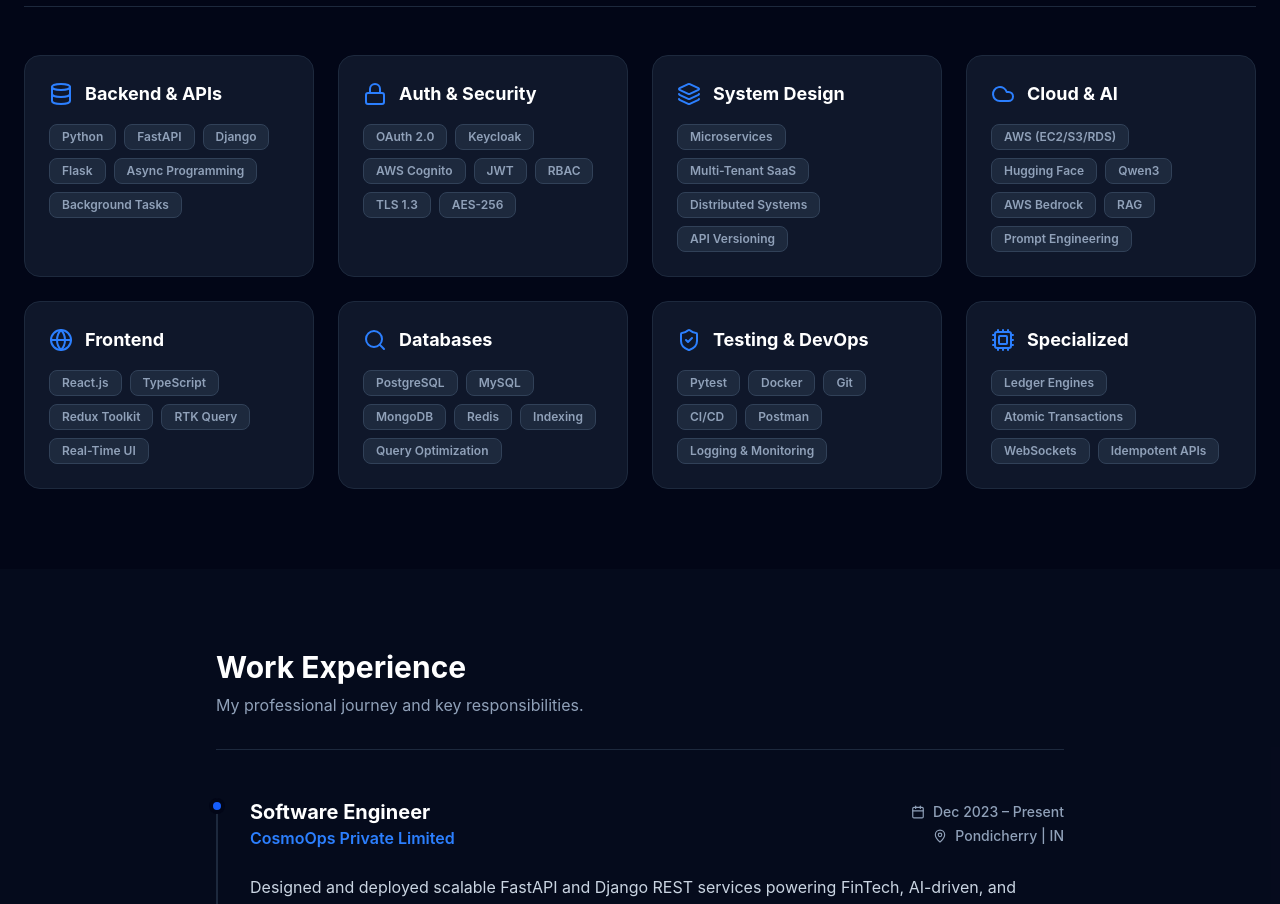
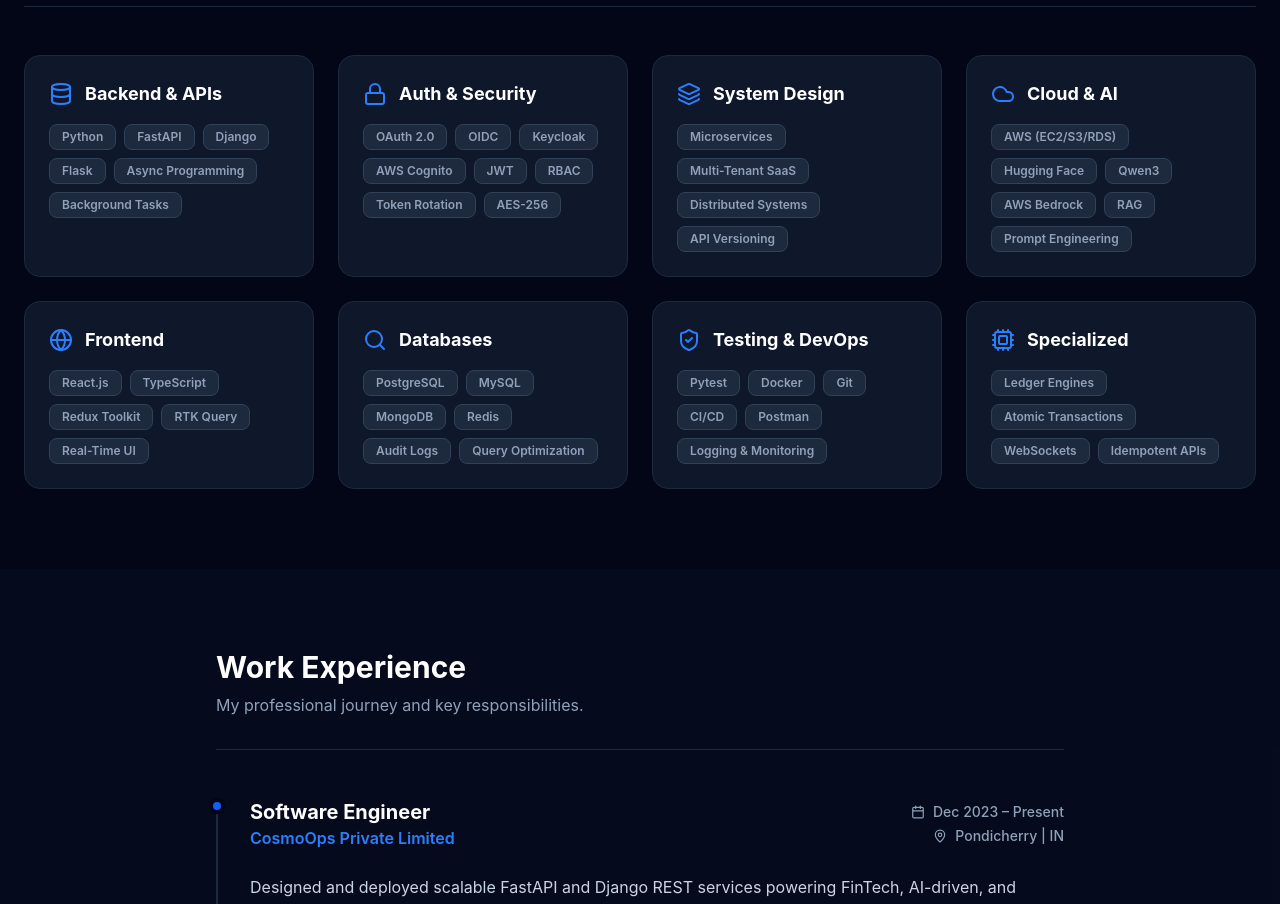
Before and after one commit to Kota-Ashok/Portfolio, a React (Vite) app: page / in a window 1280 px wide. Shown: the part 1540-2444 px from the top of the page. Built offline with nearby package versions, Linux system fonts and the light colour scheme.

Commit message:
Final polish: SEO meta tags and refined technical skill categories

```diff
--- a/index.html
+++ b/index.html
@@ -10,6 +10,11 @@
     href="https://fonts.googleapis.com/css2?family=Inter:ital,wght@0,400;0,500;0,600;0,700;0,800;0,900;1,900&display=swap"
     rel="stylesheet">
   <title>Ashok Kumar Reddy Kota - Portfolio</title>
+  <meta name="description"
+    content="Portfolio of Ashok Kumar Reddy Kota, a Full-Stack Software Engineer specializing in scalable SaaS, FinTech ledger engines, and AI-integrated backend systems.">
+  <meta property="og:title" content="Ashok Kumar Reddy Kota - Full-Stack Software Engineer">
+  <meta property="og:description" content="Explore my projects in AI, FinTech, and Distributed Systems.">
+  <meta property="og:type" content="website">
 </head>
 
 <body>
--- a/src/components/Skills.tsx
+++ b/src/components/Skills.tsx
@@ -12,7 +12,7 @@ const skillCategories = [
     {
         title: 'Auth & Security',
         icon: <Lock className="text-blue-500" />,
-        skills: ['OAuth 2.0', 'Keycloak', 'AWS Cognito', 'JWT', 'RBAC', 'TLS 1.3', 'AES-256']
+        skills: ['OAuth 2.0', 'OIDC', 'Keycloak', 'AWS Cognito', 'JWT', 'RBAC', 'Token Rotation', 'AES-256']
     },
     {
         title: 'System Design',
@@ -32,7 +32,7 @@ const skillCategories = [
     {
         title: 'Databases',
         icon: <Search className="text-blue-500" />,
-        skills: ['PostgreSQL', 'MySQL', 'MongoDB', 'Redis', 'Indexing', 'Query Optimization']
+        skills: ['PostgreSQL', 'MySQL', 'MongoDB', 'Redis', 'Audit Logs', 'Query Optimization']
     },
     {
         title: 'Testing & DevOps',
```
